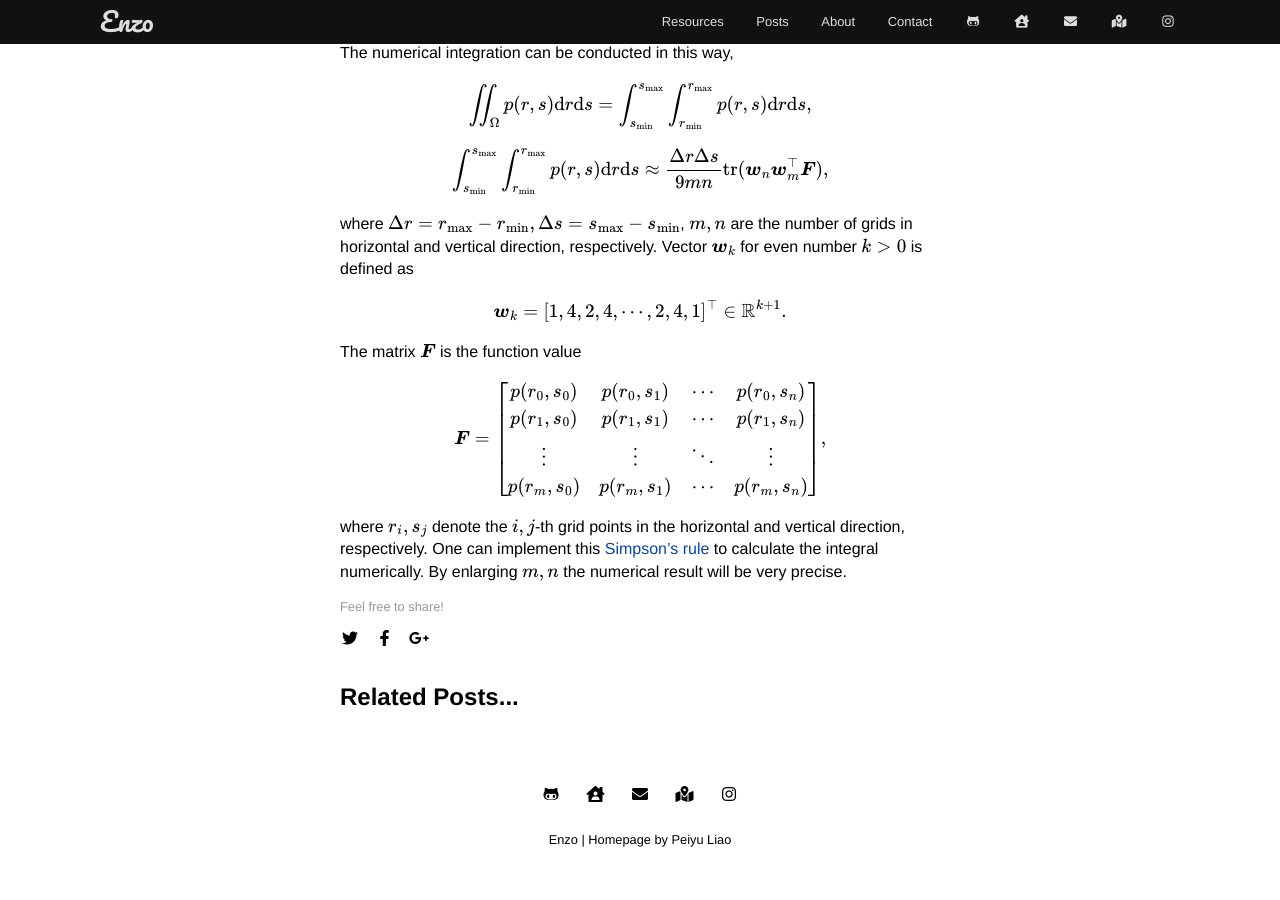
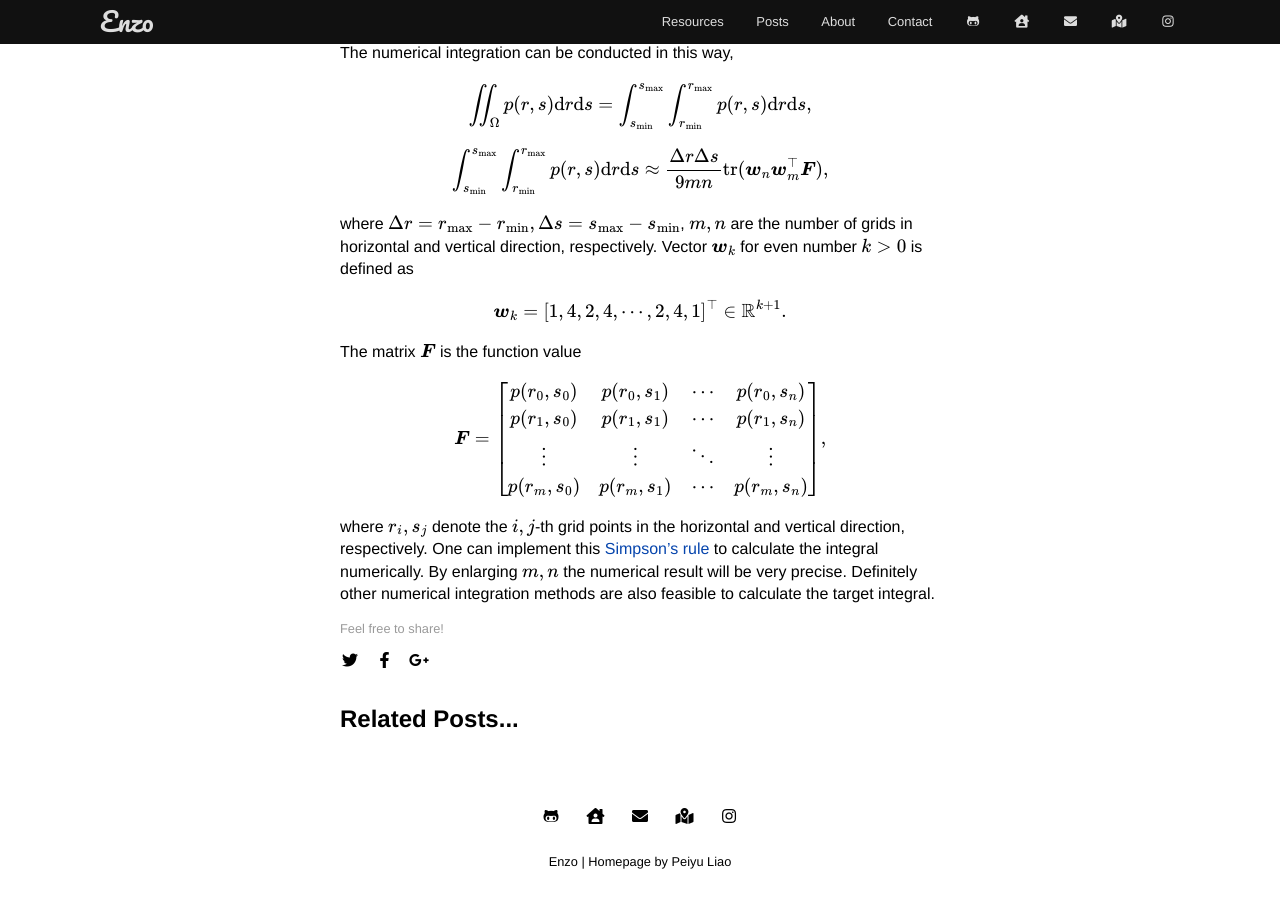
Before and after one commit to enzoleo/enzoleo.github.io, a Jekyll site: the page built from _posts/2020-12-21-expected-distance.md, in a window 1280 px wide and 900 px high, scrolled down 912 px. Built offline with Jekyll 4.4.1, drawn with Linux system fonts in a browser that asks for light colours; some web fonts are replaced; formulas are drawn with MathJax 3; before the commit the page ends 1790 px from its top, so only the background shows below that.

Commit message:
Add tikzjax but still need to explore better solutions

```diff
--- a/_includes/head.html
+++ b/_includes/head.html
@@ -25,6 +25,9 @@
   <link rel="stylesheet" href="https://cdnjs.cloudflare.com/ajax/libs/font-awesome/5.15.1/css/all.min.css" integrity="sha512-+4zCK9k+qNFUR5X+cKL9EIR+ZOhtIloNl9GIKS57V1MyNsYpYcUrUeQc9vNfzsWfV28IaLL3i96P9sdNyeRssA==" crossorigin="anonymous" />
   <link rel="stylesheet" href="https://cdnjs.cloudflare.com/ajax/libs/font-awesome/5.15.1/css/v4-shims.min.css" integrity="sha512-KNosrY5jkv7dI1q54vqk0N3x1xEmEn4sjzpU1lWL6bv5VVddcYKQVhHV08468FK6eBBSXTwGlMMZLPTXSpHYHA==" crossorigin="anonymous" />
 
+  <link rel="stylesheet" type="text/css" href="https://tikzjax.com/v1/fonts.css">
+  <script src="https://tikzjax.com/v1/tikzjax.js"></script>
+
   <script type="text/javascript" async
     src="https://cdnjs.cloudflare.com/ajax/libs/mathjax/2.7.5/MathJax.js?config=TeX-MML-AM_CHTML">
   </script>
--- a/_posts/2020-12-21-expected-distance.md
+++ b/_posts/2020-12-21-expected-distance.md
@@ -48,4 +48,12 @@ p(r_m,s_0)&p(r_m,s_1)&\cdots&p(r_m,s_n)\\
 
 \end{bmatrix},$$
 
-where $$r_i,s_j$$ denote the $$i,j$$-th grid points in the horizontal and vertical direction, respectively. One can implement this [Simpson's rule](https://en.wikipedia.org/wiki/Simpson%27s_rule) to calculate the integral numerically. By enlarging $$m,n$$ the numerical result will be very precise.
+where $$r_i,s_j$$ denote the $$i,j$$-th grid points in the horizontal and vertical direction, respectively. One can implement this [Simpson's rule](https://en.wikipedia.org/wiki/Simpson%27s_rule) to calculate the integral numerically. By enlarging $$m,n$$ the numerical result will be very precise. Definitely other numerical integration methods are also feasible to calculate the target integral.
+
+<!-- Wait for a better solution
+<script type="text/tikz">
+  \begin{tikzpicture}
+    \draw (0,0) circle (1in);
+  \end{tikzpicture}
+</script>
+-->
```
